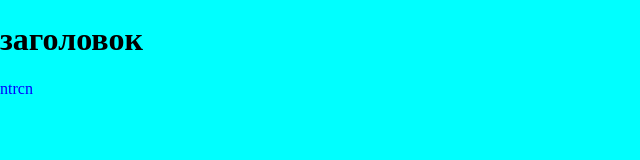
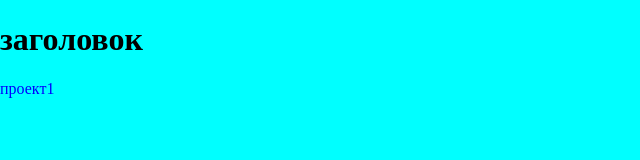
Before and after one commit to yurasick/starts, a plain HTML site: page index.html in a window 1280 px wide. Shown: the full height of the page, 0-640 px from the left. Drawn offline with Linux system fonts and the light colour scheme.

Commit message:
попралено проект

```diff
--- a/index.html
+++ b/index.html
@@ -9,6 +9,6 @@
 </head>
 <body>
     <h1>заголовок</h1>
-    <p>ntrcn</p>
+    <p>проект1</p>
 </body>
 </html>
```
